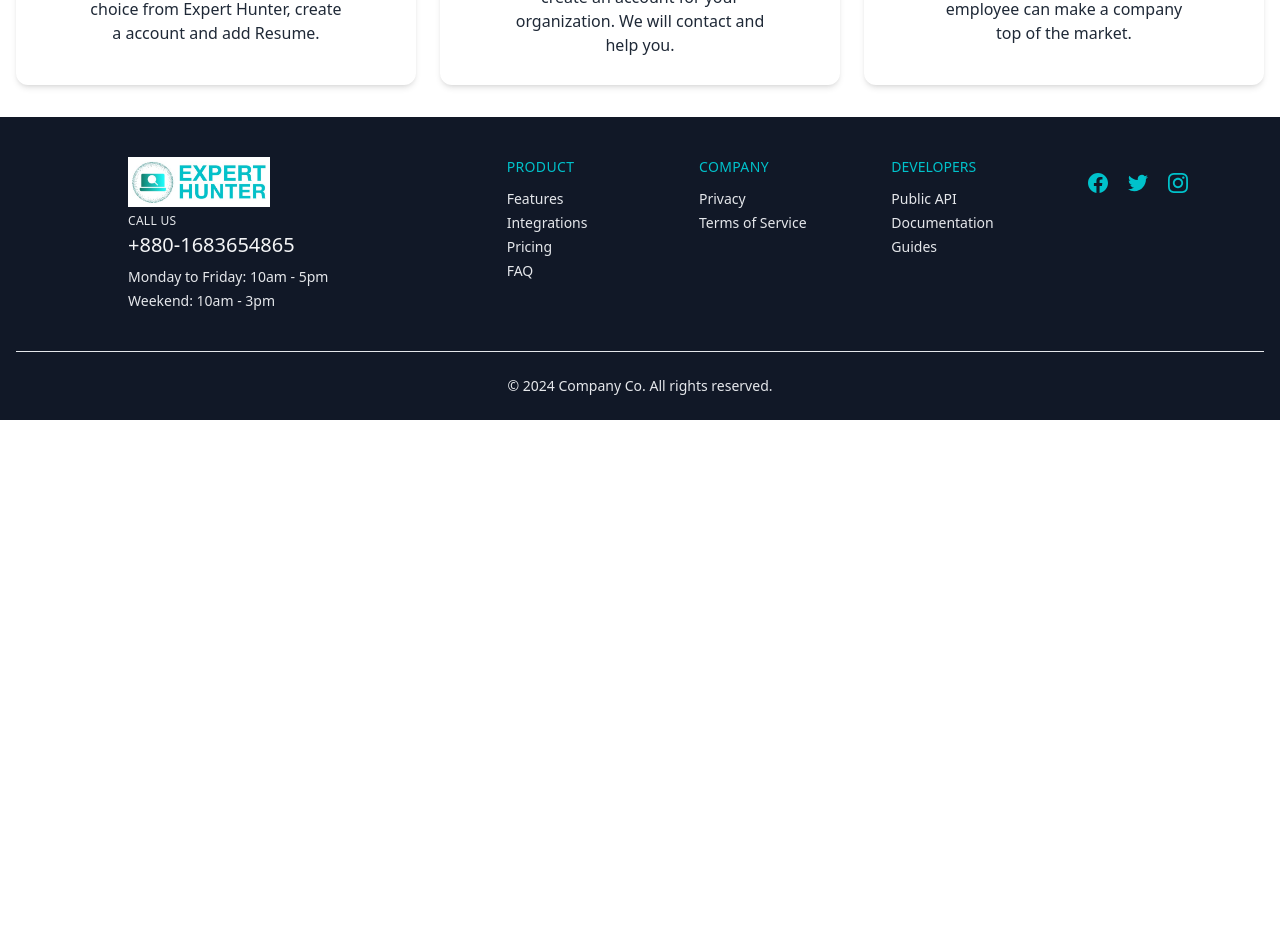
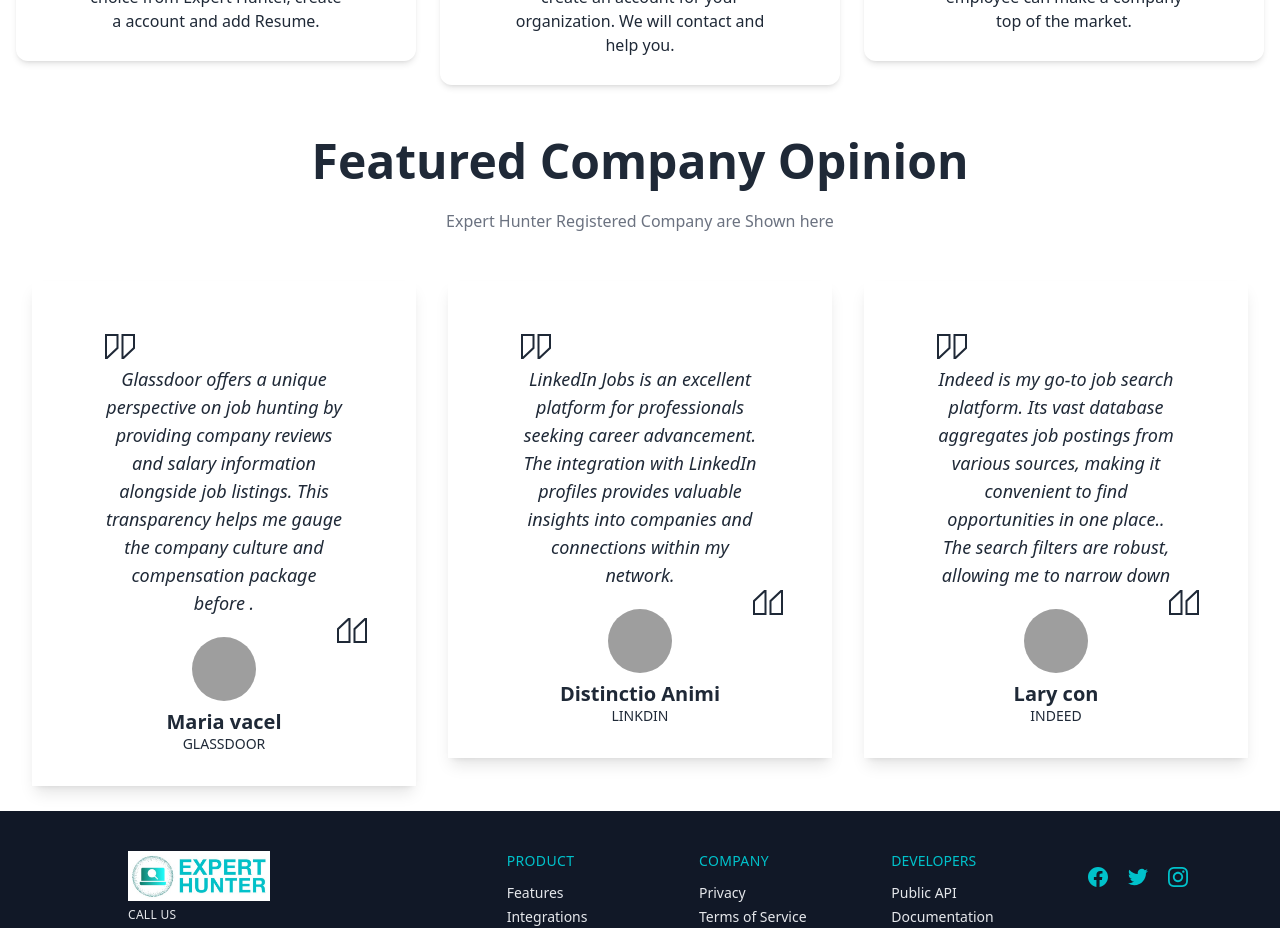
Before and after one commit to AKsamrat/Expert-Hunter, a React (Vite) app: page / in a window 1280 px wide. Shown: the part 1700-2628 px from the top of the page. Before the commit the page ends 2120 px from the top, so only its background shows below. Built offline with nearby package versions, Linux system fonts and the light colour scheme; no server answers; grey boxes are pictures that could not be loaded.

Commit message:
framer motion use in company review

```diff
--- a/package.json
+++ b/package.json
@@ -12,7 +12,9 @@
   "dependencies": {
     "@tanstack/react-query": "^5.35.1",
     "axios": "^1.6.8",
+    "clsx": "^2.1.1",
     "firebase": "^10.11.1",
+    "framer-motion": "^11.1.9",
     "html2canvas": "^1.4.1",
     "html2canvas-pro": "^1.4.3",
     "jspdf": "^2.5.1",
@@ -20,6 +22,7 @@
     "match-sorter": "^6.3.4",
     "pdf-viewer-reactjs": "^2.2.3",
     "react": "^18.2.0",
+    "react-awesome-reveal": "^4.2.10",
     "react-datepicker": "^6.9.0",
     "react-dom": "^18.2.0",
     "react-helmet-async": "^2.0.5",
@@ -31,7 +34,8 @@
     "react-toastify": "^10.0.5",
     "sort-by": "^1.2.0",
     "sweetalert2": "^11.10.8",
-    "swiper": "^11.1.1"
+    "swiper": "^11.1.1",
+    "tailwind-merge": "^2.3.0"
   },
   "devDependencies": {
     "@types/react": "^18.2.66",
--- a/src/Component/FeatureCompany.jsx
+++ b/src/Component/FeatureCompany.jsx
@@ -0,0 +1,162 @@
+import React from 'react';
+import { AnimatePresence, motion } from 'framer-motion';
+
+// export const MyComponent = ({ isVisible }) => (
+//   <motion.div animate={{ opacity: isVisible ? 1 : 0 }} />
+// );
+
+const FeatureCompany = () => {
+  return (
+    <div className="max-w-7xl mx-auto mt-5 px-4 my-20">
+      <div>
+        <h1 className="text-2xl font-bold text-center text-gray-800 capitalize lg:text-5xl ">
+          Featured Company opinion
+        </h1>
+
+        <p className="max-w-2xl mx-auto my-6 text-center text-gray-500 ">
+          Expert Hunter Registered Company are Shown here
+        </p>
+      </div>
+      <div className="grid grid-cols-1 lg:grid-cols-3">
+        <motion.div
+          initial={{ backgroundColor: 'white' }}
+          whileHover={{ scale: 1.1, rotate: 5, backgroundColor: 'lightcyan' }}
+        >
+          <div className="h-[450px]">
+            <div className="flex flex-col  mx-4 my-6 shadow-lg h-fit">
+              <div className="px-4 py-12 rounded-t-lg sm:px-8 md:px-12 dark:bg-gray-50">
+                <p className="relative px-6 py-1 text-lg italic text-center dark:text-gray-800">
+                  <svg
+                    xmlns="http://www.w3.org/2000/svg"
+                    viewBox="0 0 512 512"
+                    fill="currentColor"
+                    className="w-8 h-8 dark:text-violet-600"
+                  >
+                    <path d="M232,246.857V16H16V416H54.4ZM48,48H200V233.143L48,377.905Z"></path>
+                    <path d="M280,416h38.4L496,246.857V16H280ZM312,48H464V233.143L312,377.905Z"></path>
+                  </svg>
+                  Glassdoor offers a unique perspective on job hunting by
+                  providing company reviews and salary information alongside job
+                  listings. This transparency helps me gauge the company culture
+                  and compensation package before .
+                  <svg
+                    xmlns="http://www.w3.org/2000/svg"
+                    viewBox="0 0 512 512"
+                    fill="currentColor"
+                    className="absolute right-0 w-8 h-8 dark:text-violet-600"
+                  >
+                    <path d="M280,185.143V416H496V16H457.6ZM464,384H312V198.857L464,54.1Z"></path>
+                    <path d="M232,16H193.6L16,185.143V416H232ZM200,384H48V198.857L200,54.1Z"></path>
+                  </svg>
+                </p>
+              </div>
+              <div className="flex flex-col items-center justify-center p-8 rounded-b-lg dark:bg-violet-600 dark:text-gray-50">
+                <img
+                  src="https://source.unsplash.com/50x50/?portrait?1"
+                  alt=""
+                  className="w-16 h-16 mb-2 -mt-16 bg-center bg-cover rounded-full dark:bg-gray-500 dark:bg-gray-300"
+                />
+                <p className="text-xl font-semibold leading-tight">
+                  Maria vacel
+                </p>
+                <p className="text-sm uppercase">Glassdoor</p>
+              </div>
+            </div>
+          </div>
+        </motion.div>
+        <motion.div
+          initial={{ backgroundColor: 'white' }}
+          whileHover={{ scale: 1.1, rotate: 5, backgroundColor: 'lightcyan' }}
+        >
+          <div className="h-[450px]">
+            <div className="flex flex-col  mx-4 my-6 shadow-lg h-fit">
+              <div className="px-4 py-12 rounded-t-lg sm:px-8 md:px-12 dark:bg-gray-50">
+                <p className="relative px-6 py-1 text-lg italic text-center dark:text-gray-800">
+                  <svg
+                    xmlns="http://www.w3.org/2000/svg"
+                    viewBox="0 0 512 512"
+                    fill="currentColor"
+                    className="w-8 h-8 dark:text-violet-600"
+                  >
+                    <path d="M232,246.857V16H16V416H54.4ZM48,48H200V233.143L48,377.905Z"></path>
+                    <path d="M280,416h38.4L496,246.857V16H280ZM312,48H464V233.143L312,377.905Z"></path>
+                  </svg>
+                  LinkedIn Jobs is an excellent platform for professionals
+                  seeking career advancement. The integration with LinkedIn
+                  profiles provides valuable insights into companies and
+                  connections within my network.
+                  <svg
+                    xmlns="http://www.w3.org/2000/svg"
+                    viewBox="0 0 512 512"
+                    fill="currentColor"
+                    className="absolute right-0 w-8 h-8 dark:text-violet-600"
+                  >
+                    <path d="M280,185.143V416H496V16H457.6ZM464,384H312V198.857L464,54.1Z"></path>
+                    <path d="M232,16H193.6L16,185.143V416H232ZM200,384H48V198.857L200,54.1Z"></path>
+                  </svg>
+                </p>
+              </div>
+              <div className="flex flex-col items-center justify-center p-8 rounded-b-lg dark:bg-violet-600 dark:text-gray-50">
+                <img
+                  src="https://source.unsplash.com/50x50/?portrait?2"
+                  alt=""
+                  className="w-16 h-16 mb-2 -mt-16 bg-center bg-cover rounded-full dark:bg-gray-500 dark:bg-gray-300"
+                />
+                <p className="text-xl font-semibold leading-tight">
+                  Distinctio Animi
+                </p>
+                <p className="text-sm uppercase">Linkdin</p>
+              </div>
+            </div>
+          </div>
+        </motion.div>
+        <motion.div
+          initial={{ backgroundColor: 'white' }}
+          whileHover={{ scale: 1.1, rotate: 5, backgroundColor: 'lightcyan' }}
+        >
+          <div className="h-[450px] ">
+            <div className="flex flex-col  mx-4 my-6 shadow-lg h-fit">
+              <div className="px-4 py-12 rounded-t-lg sm:px-8 md:px-12 dark:bg-gray-50">
+                <p className="relative px-6 py-1 text-lg italic text-center dark:text-gray-800">
+                  <svg
+                    xmlns="http://www.w3.org/2000/svg"
+                    viewBox="0 0 512 512"
+                    fill="currentColor"
+                    className="w-8 h-8 dark:text-violet-600"
+                  >
+                    <path d="M232,246.857V16H16V416H54.4ZM48,48H200V233.143L48,377.905Z"></path>
+                    <path d="M280,416h38.4L496,246.857V16H280ZM312,48H464V233.143L312,377.905Z"></path>
+                  </svg>
+                  Indeed is my go-to job search platform. Its vast database
+                  aggregates job postings from various sources, making it
+                  convenient to find opportunities in one place.. The search
+                  filters are robust, allowing me to narrow down
+                  <svg
+                    xmlns="http://www.w3.org/2000/svg"
+                    viewBox="0 0 512 512"
+                    fill="currentColor"
+                    className="absolute right-0 w-8 h-8 dark:text-violet-600"
+                  >
+                    <path d="M280,185.143V416H496V16H457.6ZM464,384H312V198.857L464,54.1Z"></path>
+                    <path d="M232,16H193.6L16,185.143V416H232ZM200,384H48V198.857L200,54.1Z"></path>
+                  </svg>
+                </p>
+              </div>
+              <div className="flex flex-col items-center justify-center p-8 rounded-b-lg dark:bg-violet-600 dark:text-gray-50">
+                <img
+                  src="https://source.unsplash.com/50x50/?portrait?3"
+                  alt=""
+                  className="w-16 h-16 mb-2 -mt-16 bg-center bg-cover rounded-full dark:bg-gray-500 dark:bg-gray-300"
+                />
+                <p className="text-xl font-semibold leading-tight">Lary con</p>
+                <p className="text-sm uppercase">Indeed</p>
+              </div>
+            </div>
+          </div>
+        </motion.div>
+      </div>
+    </div>
+  );
+};
+
+export default FeatureCompany;
--- a/src/Component/HowItWork.jsx
+++ b/src/Component/HowItWork.jsx
@@ -1,4 +1,5 @@
 import React from 'react';
+import { Fade } from 'react-awesome-reveal';
 import { FaPaperPlane } from 'react-icons/fa';
 import { GrCopy } from 'react-icons/gr';
 import { RiUserSearchFill } from 'react-icons/ri';
@@ -16,6 +17,7 @@
         your CV at Expert Hunter, create a CV
       </p>
       <div className="grid grid-cols-1 md:grid-cols-2 lg:grid-cols-3 gap-6 mt-8 ">
+        <Fade direction="up" duration={1000}>
           <div className="p-5 shadow-md rounded-xl sm:px-12 dark:bg-gray-50 dark:text-gray-100 flex flex-col justify-center items-center ">
             <div className="border-2 rounded-full p-2 h-40 w-40 flex justify-center items-center border-[#00C2CB] hover:translate-x-2 hover:scale-110 duration-150">
               <div className=" flex justify-center  items-center w-32 h-32 mx-auto rounded-full bg-[#00C2CB] dark:bg-gray-500 aspect-square">
@@ -32,12 +34,14 @@
                 <p className="px-5 text-xs sm:text-base dark:text-gray-600">
                   Expert Hunter is currently a Largest job site in Bangladesh,
                   here you will find jobs according to your skills. To find the
-                job of your choice from Expert Hunter, create a account and add
-                Resume.
+                  job of your choice from Expert Hunter, create a account and
+                  add Resume.
                 </p>
               </div>
             </div>
           </div>
+        </Fade>
+        <Fade direction="down" duration={1000}>
           <div className="p-5 shadow-md rounded-xl sm:px-12 dark:bg-gray-50 dark:text-gray-800 flex flex-col justify-center items-center">
             <div className="border-2 rounded-full p-2 h-40 w-40 flex justify-center items-center border-[#00C2CB] hover:translate-x-2 hover:scale-110 duration-150">
               <div className=" flex justify-center  items-center w-32 h-32 mx-auto rounded-full bg-[#00C2CB] dark:bg-gray-500 aspect-square">
@@ -52,13 +56,16 @@
                   Post Your Jobs
                 </h2>
                 <p className="px-5 text-xs sm:text-base dark:text-gray-600">
-                Expert Hunter is currently a Largest job site in Bangladesh, If
-                you want to give your organization's recruitment notice, create
-                an account for your organization. We will contact and help you.
+                  Expert Hunter is currently a Largest job site in Bangladesh,
+                  If you want to give your organization's recruitment notice,
+                  create an account for your organization. We will contact and
+                  help you.
                 </p>
               </div>
             </div>
           </div>
+        </Fade>
+        <Fade direction="up" duration={1000}>
           <div className="p-5 shadow-md rounded-xl sm:px-12 dark:bg-gray-50 dark:text-gray-800 flex flex-col justify-center items-center">
             <div className="border-2 rounded-full p-2 h-40 w-40 flex justify-center items-center border-[#00C2CB] hover:translate-x-2 hover:scale-110 duration-150">
               <div className=" flex justify-center  items-center w-32 h-32 mx-auto rounded-full bg-[#00C2CB] dark:bg-gray-500 aspect-square">
@@ -73,13 +80,14 @@
                   Hire Now
                 </h2>
                 <p className="px-5 text-xs sm:text-base dark:text-gray-600">
-                You can choose the candidate of your choice from Expert Hunter,
-                we have 485 + CV. Where you will get your candidate. Goog
-                employee can make a company top of the market.
+                  You can choose the candidate of your choice from Expert
+                  Hunter, we have 485 + CV. Where you will get your candidate.
+                  Goog employee can make a company top of the market.
                 </p>
               </div>
             </div>
           </div>
+        </Fade>
       </div>
     </div>
   );
--- a/src/Component/JobCard.jsx
+++ b/src/Component/JobCard.jsx
@@ -1,4 +1,5 @@
 import React from 'react';
+import { Zoom } from 'react-awesome-reveal';
 import { FaUserTie } from 'react-icons/fa';
 import { FcViewDetails } from 'react-icons/fc';
 import { IoBriefcaseOutline } from 'react-icons/io5';
@@ -19,8 +20,9 @@
     deadline,
   } = job || {};
   return (
+    <Zoom duration={1000}>
       <div className="border border-[#00c1cb9b] rounded-xl p-5 shadow-2xl hover:translate-x-2 hover:scale-110 duration-150">
-      <p className="text-2xl font-bold pb-3">{job_title}</p>
+        <p className="text-xl font-bold pb-3">{job_title}</p>
         <p className="capitalize pb-2">Owner: {name}</p>
         <div className="flex justify-between items-center pb-3 border-b-2 ">
           <p className="text-md bg-[#FFE4E6]  rounded-xl px-2 text-[#FF757B] flex justify-center items-center gap-3">
@@ -47,7 +49,10 @@
             <FaUserTie />
           </span>
         </p>
-      <Link className="flex justify-end items-center" to={`/jobDetails/${_id}`}>
+        <Link
+          className="flex justify-end items-center"
+          to={`/jobDetails/${_id}`}
+        >
           <button
             // data-aos="fade-right"
             // data-aos-duration="1000"
@@ -61,6 +66,7 @@
           </button>
         </Link>
       </div>
+    </Zoom>
   );
 };
 
--- a/src/Pages/AddJob.jsx
+++ b/src/Pages/AddJob.jsx
@@ -56,7 +56,8 @@
     };
     console.table(jobData);
     await mutateAsync(jobData);
-    navigate('/myPostedJobs');
+    // navigate('/myPostedJobs');
+    form.reset();
   };
 
   return (
--- a/src/Pages/HomePage.jsx
+++ b/src/Pages/HomePage.jsx
@@ -3,6 +3,7 @@
 import TabSection from '../Component/TabSection';
 import HowItWork from '../Component/HowItWork';
 import { Helmet } from 'react-helmet-async';
+import FeatureCompany from '../Component/FeatureCompany';
 
 const HomePage = () => {
   return (
@@ -10,6 +11,7 @@
       <Bnner></Bnner>
       <TabSection></TabSection>
       <HowItWork></HowItWork>
+      <FeatureCompany></FeatureCompany>
     </div>
   );
 };
--- a/src/Pages/JobUpdate.jsx
+++ b/src/Pages/JobUpdate.jsx
@@ -21,7 +21,7 @@
       return data;
     },
     onSuccess: () => {
-      toast.success('Job Added Successfully');
+      toast.success('Job Updated Successfully');
 
       queryClient.invalidateQueries({ queryKey: ['job'] });
     },
@@ -62,14 +62,15 @@
       category,
       min_salary,
       max_salary,
-      applicant_no,
+      applicant_no: 0,
       posting_date,
       description,
       owner_email,
     };
     console.table(updateData);
     await mutateAsync(updateData);
-    navigate('/myPostedJobs');
+    form.reset();
+    // navigate('/myPostedJobs');
   };
 
   return (
--- a/src/Pages/MyJob.jsx
+++ b/src/Pages/MyJob.jsx
@@ -24,7 +24,7 @@
       console.log(data);
       return data;
     },
-    queryKey: ['jobs', user?.email],
+    queryKey: ['jobs', user],
   });
   console.log(jobs);
 
@@ -40,7 +40,7 @@
       if (data.deletedCount > 0) {
         Swal.fire({
           title: 'Deleted!',
-          text: 'Your Craft has been deleted.',
+          text: 'Your Jobs has been deleted.',
           icon: 'success',
         });
       }
@@ -68,6 +68,8 @@
       }
     });
   };
+
+  if (isLoading) return <p>Your data is loading.......</p>;
 
   return (
     <div className="max-w-7xl mx-auto my-16 ">
```
Also changed, not shown: 1 other file (tests, documents, lock files or other folders). Lines whose indentation alone changed are shown as unchanged.
